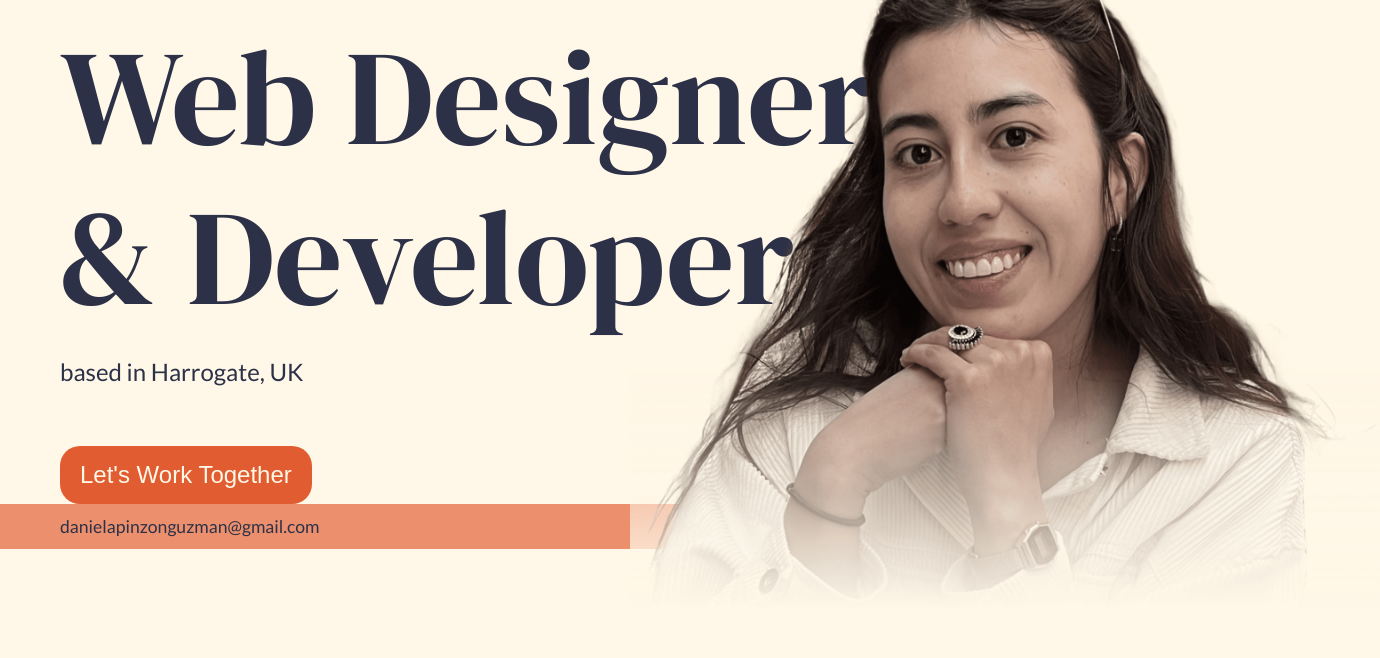
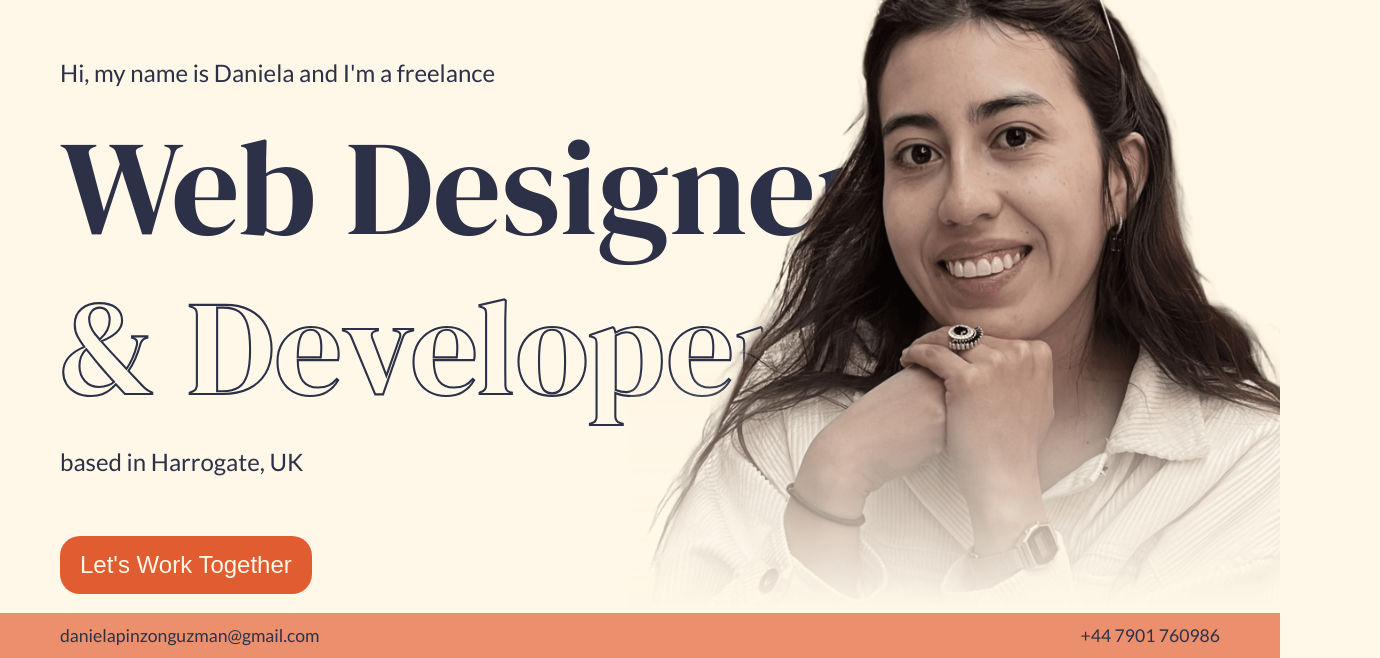
Before and after one commit to dani-pin/portfolio, a plain HTML site: page index.html in a window 1280 px wide. Shown: the part 142-800 px from the top of the page, 1380 px wide, since content can reach past the window. Drawn offline with Linux system fonts and the light colour scheme.

Commit message:
Fix index.html css href

```diff
--- a/index.html
+++ b/index.html
@@ -6,7 +6,7 @@
     <meta name="viewport" content="width=device-width, initial-scale=1.0">
     <title>Portfolio | Daniela Pinzon</title>
     <link rel="stylesheet" href="./style.css">
-    <link rel="stylesheet" href="./home-style.css">
+    <link rel="stylesheet" href="./index.css">
     <link rel="icon" href="images/favicon.png">
     <link rel="preconnect" href="https://fonts.googleapis.com">
     <link rel="preconnect" href="https://fonts.gstatic.com" crossorigin>
```
